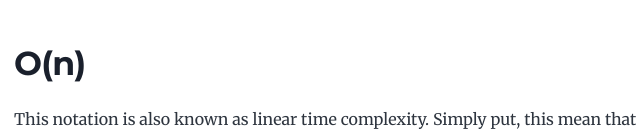
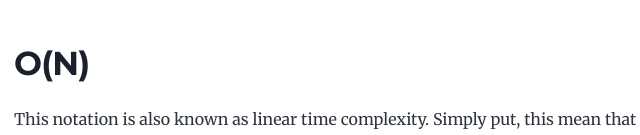
Before and after one commit to tdavis0831/i-was-speaking-blog, a Gatsby site: page /big_o/ in a window 1280 px wide. Shown: the part 663-798 px from the top of the page, 310-950 px from the left. Built offline with nearby package versions, Linux system fonts and the light colour scheme; Gatsby itself is replaced by a stand-in of ours; some packages are replaced by stand-ins of ours.

Commit message:
headers updated, revised

```diff
--- a/content/blog/big_o/index.md
+++ b/content/blog/big_o/index.md
@@ -15,7 +15,7 @@ An example of this would be if we were comparing 2 variables, a and b, and retur
 Another example would be if we were returning the first value of a data set. Regardless of the length of the set, it will always be the same since we are always taking the first value and nothing more.
 
 
-## O(n)
+## O(N)
 
 This notation is also known as linear time complexity. Simply put, this mean that the time and storage increase as the size of the data input increases.
 
```
